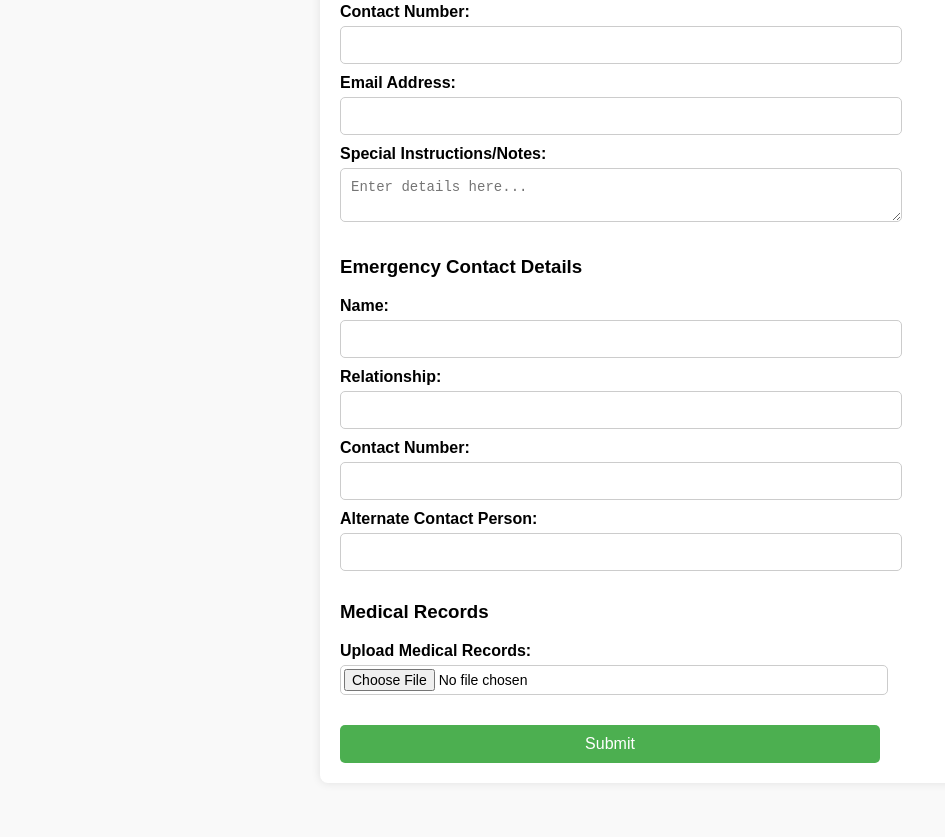
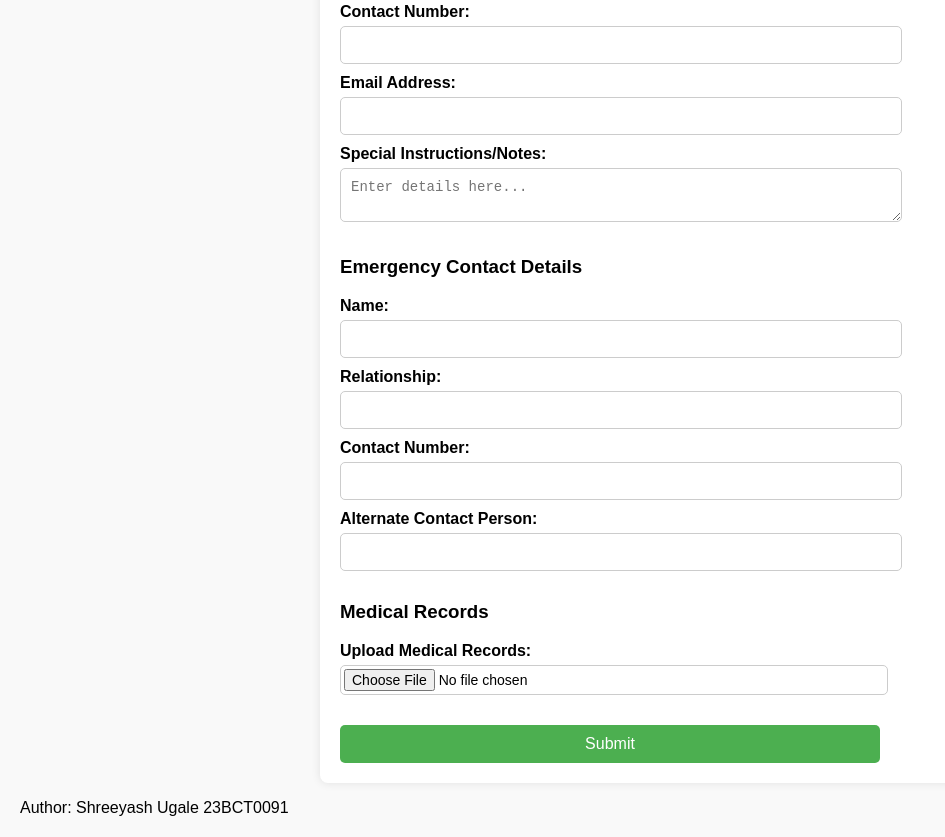
Before and after one commit to shreeyash-ugale/WebP-DA1, a plain HTML site: page index.html in a window 1280 px wide. Shown: the part 854-1691 px from the top of the page, without its empty margins (0-945 px from the left). Before the commit the page ends 1657 px from the top, so only its background shows below. Drawn offline with Linux system fonts and the light colour scheme.

Commit message:
feat: Added Author

```diff
--- a/index.html
+++ b/index.html
@@ -152,5 +152,8 @@
             document.getElementById('confirmationMessage').style.display = 'block';
         });
     </script>
+    <footer>
+        <p>Author: Shreeyash Ugale 23BCT0091</p>
+    </footer>
 </body>
 </html>
```
